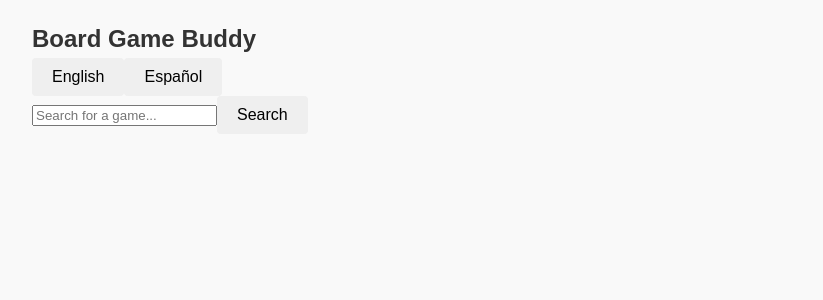
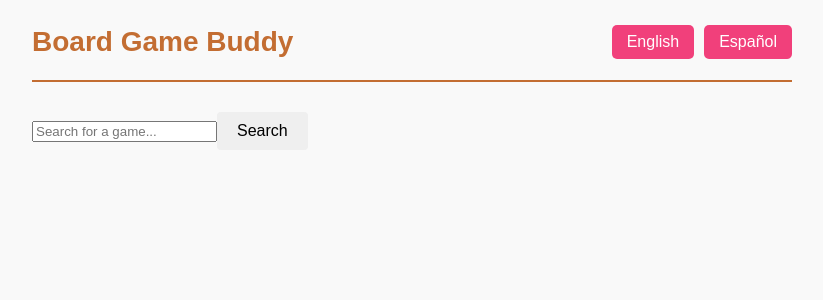
Before and after one commit to claudiabg-c/board-game-buddy, a React (Create React App) app: page / in a window 1280 px wide. Shown: the top 300 px of the page, without its empty margins (228-1051 px from the left). Built offline with nearby package versions, Linux system fonts and the light colour scheme.

Commit message:
Implement SCSS styles for Navbar, GameSearch, and PlayerInputs

```diff
--- a/src/assets/styles/Navbar.scss
+++ b/src/assets/styles/Navbar.scss
@@ -0,0 +1,28 @@
+nav {
+    display: flex;
+    justify-content: space-between;
+    align-items: center;
+    margin-bottom: 30px;
+    padding-bottom: 15px;
+    border-bottom: 2px solid $primary-color;
+    h1 {
+        font-size: 28px;
+        margin: 0;
+        color: $primary-color;
+    }
+    div {
+        button {
+            margin-left: 10px;
+            padding: 8px 15px;
+            background-color: $secondary-color;
+            color: $button-text-color;
+            border: none;
+            border-radius: 5px;
+            cursor: pointer;
+            transition: background-color 0.3s ease;
+            &:hover {
+                background-color: darken($secondary-color, 10%);
+            }
+        }
+    }
+}
--- a/src/assets/styles/PlayerInputs.scss
+++ b/src/assets/styles/PlayerInputs.scss
@@ -0,0 +1,11 @@
+section {
+    .player-inputs {
+        padding: 0 0 30px;
+        input {
+            margin: 0 0 10px;
+        }
+    }
+    .player-buttons {
+        padding: 0 0 10px;
+    }
+}
```
